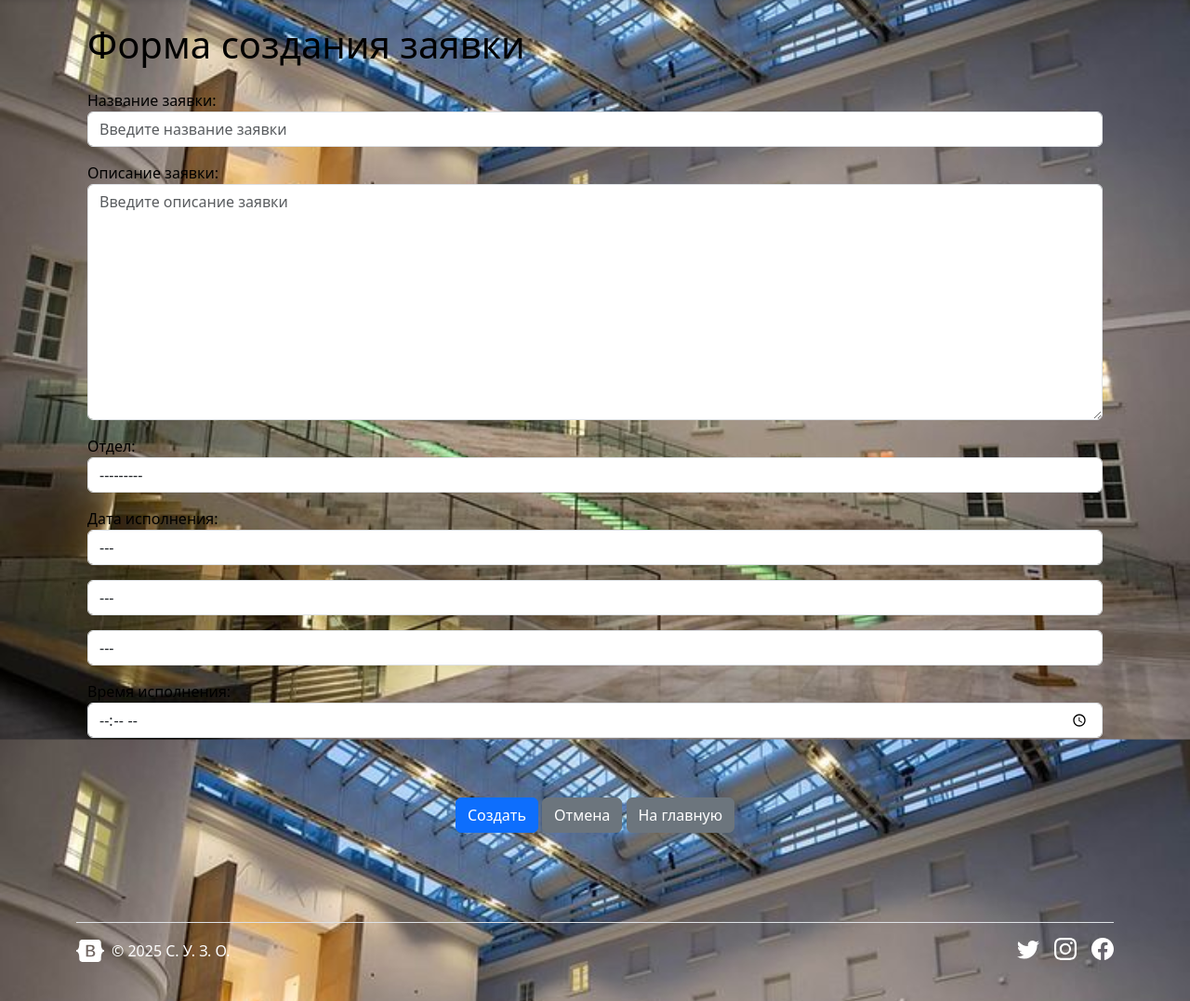
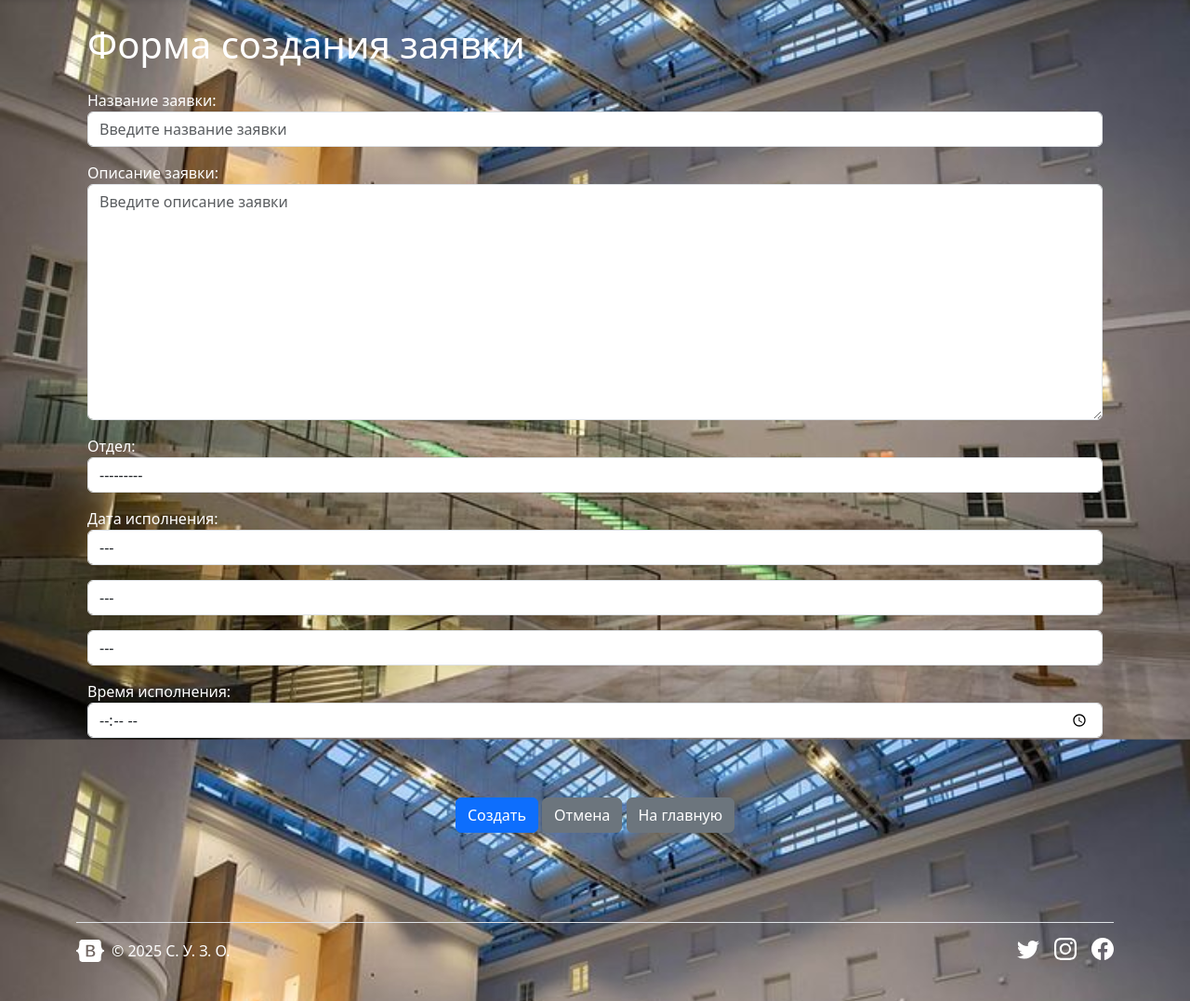
Before and after one commit to SergeiVokhminov/My_OGSH_Project, a Django app: page /applications/create/ in a window 1280 px wide. Shown: the part 56-1133 px from the top of the page at 93% size. Run offline with Django 5.2, Linux system fonts and the light colour scheme; data that the repository does not hold is empty; some libraries are stand-ins or nearby versions.

Commit message:
корректировка шаблонов страниц приложения application

```diff
--- a/applications/templates/applications/application_form.html
+++ b/applications/templates/applications/application_form.html
@@ -2,7 +2,7 @@
 {% load my_tags %}
 {% block title %}Создание/Изменение заявки{% endblock %}
 {% block content %}
-<div class="container">
+<div class="container text-white">
     <h1 class="mb-4">
         {% if task %}
         Форма изменения заявки
```
Lines whose indentation alone changed are shown as unchanged.
